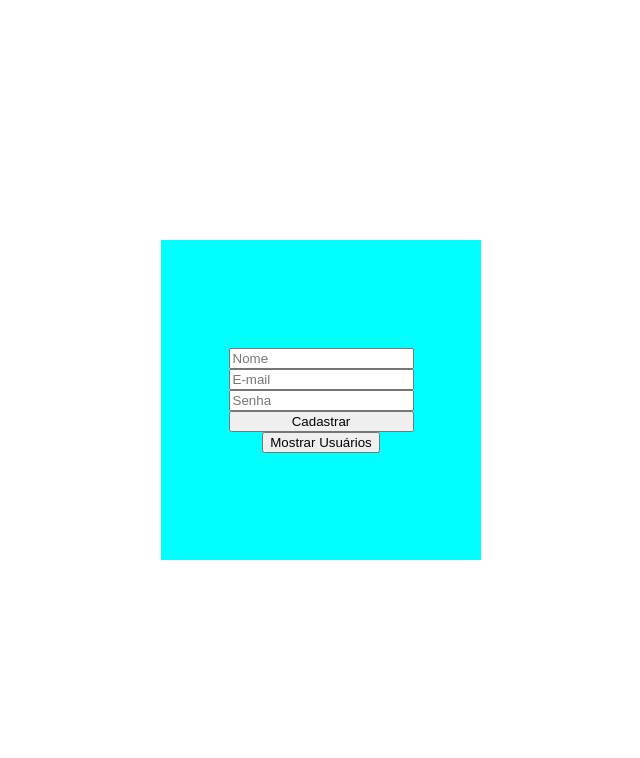
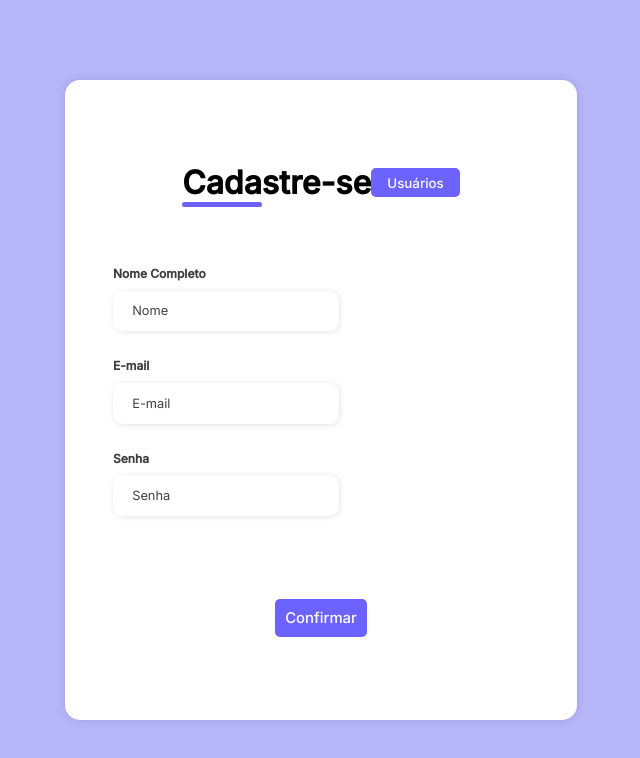
Before and after one commit to victoriavasconcelos/miniProjeto, a plain HTML site: page index.html in a window 1280 px wide. Shown: the whole page, without its empty margins (319-959 px from the left). Drawn offline with Linux system fonts and the light colour scheme.

Commit message:
criação da estilição

```diff
--- a/index.html
+++ b/index.html
@@ -2,21 +2,45 @@
 <html lang="pt-BR">
 <head>
     <meta charset="UTF-8">
+    <meta http-equiv="X-UA-Compatible" content="IE=edge">
     <meta name="viewport" content="width=device-width, initial-scale=1.0">
     <link rel="stylesheet" type="text/css" href="style.css">
-    <title>miniProjeto</title>
+    <title>Mini Projeto</title>
 </head>
 <body>
+
     <div id="forms">
-    <form>
-        <input placeholder="Nome" type="text" id="campoNome" required>
-        <input placeholder="E-mail" type="text" id="campoEmail" required>
-        <input placeholder="Senha" type="password" id="campoSenha" required>
-        <button type="button" onclick="adicionarUsuario()">Cadastrar</button>
-    </form>
-    <button onclick="window.location.href='/pages/usuarios.html'">Mostrar Usuários</button>
+        <form>
+            <div class="formHeader">
+                <div class="title">
+                    <h1>Cadastre-se</h1>
+                </div>
+                <div class="cadastros">
+                    <nav id="cadastrosRealizados">
+                        <button onclick="window.location.href='/pages/usuarios.html'"><a> Usuários </a></button>
+                    </nav>
+                </div>
+            </div>
+
+            <div class="inputGroup">
+                <div class="labels">
+                    <label for="campoNome">Nome Completo</label>
+                    <input placeholder="Nome" type="text" id="campoNome" required>
+                </div>
+                <div class="labels">
+                    <label for="campoEmail">E-mail</label>
+                    <input placeholder="E-mail" type="text" id="campoEmail" required>
+                </div>
+                <div class="labels">
+                    <label for="campoSenha">Senha</label>
+                    <input placeholder="Senha" type="password" id="campoSenha" required>
+                </div>
+            </div>
+            <div class="botaoConfirmar">
+                <button type="button" onclick="adicionarUsuario()"><a>Confirmar</a></button>
+            </div>
+        </form>
     </div>
-
 
 <script src="script.js">  </script>
 </body>
--- a/style.css
+++ b/style.css
@@ -1,27 +1,167 @@
-#forms{
-    background-color: aqua;
-    margin: 10px;
-    padding: 10px;
-    width: 300px;
-    height: 300px;
+@import url('https://fonts.googleapis.com/css2?family=Inter:wght@200;300;400;500&family=Open+Sans:wght@300;400;500;600&display=swap');
+
+* {
+    padding: 0;
+    margin: 0;
+    box-sizing: border-box;
+    font-family: 'Inter', sans-serif;
+}
+
+body {
+    width: 100%;
+    height: 100vh;
     display: flex;
     justify-content: center;
     align-items: center;
-    text-align: center;
+    background-color: #0c0ce94d;
+}
+
+
+
+#forms{
+    width: 80%;
+    height: 80vh;
+    display: flex;
+    justify-content: center;
+}
+
+#forms form {
+    width: 50%;
+    display: flex;
     flex-direction: column;
+    justify-content: center;
+    align-items: center;
+    background-color: #fff;
+    padding: 3rem;
+    border-radius: 15px;
+    box-shadow: 0 0 10px rgba(0, 0, 0, 0.1);
+}
+
+.formHeader {
+    margin-bottom: 3rem;
+    display: flex;
+    justify-content: space-around;
+
+  }
+
+.cadastros {
+    display: flex;
+    align-items: center;
+}
+
+.cadastros button {
+    border: none;
+    background-color: #6c63ff;
+    padding: 0.4rem 1rem;
+    border-radius: 5px;
+    cursor: pointer;
+    transition: background-color 0.3s ease;
+}
+
+.cadastros button:hover {
+    background-color: #0c0ce94d;
+}
+
+a {
+    text-decoration: none;
+    font-weight: 500;
+    color: #fff;
+}
+
+.formHeader h1::after {
+    content: '';
+    display: block;
+    width: 5rem;
+    height: 0.3rem;
+    background-color: #6c63ff;
+    margin: 0 auto;
+    position: absolute;
+    border-radius: 10px;
+}
+
+.inputGroup {
+    display: flex;
+    flex-wrap: wrap;
+    justify-content: space-between;
+    padding: 1rem 0;
+}
+
+.labels {
+    display: flex;
+    flex-direction: column;
+    margin-bottom: 1.1rem;
 
 }
 
-#forms form {
-    display: flex;
-    flex-direction: column;
+.labels input {
+    margin: 0.6rem 0;
+    padding: 0.8rem 1.2rem;
+    border: none;
+    border-radius: 10px;
+    box-shadow: 1px 1px 6px #0000001c;
+    font-size: 0.8rem;
 }
 
-body {
-    margin: 0;
-    padding: 0;
-    display: flex;
-    justify-content: center;
-    align-items: center;
-    height: 100vh;
+.labels input:hover {
+    background-color: #eeeeee75;
 }
+
+.labels input:focus-visible {
+    outline: 1px solid #6c63ff;
+}
+
+.labels label {
+    font-size: 0.75rem;
+    font-weight: 600;
+    color: #000000c0;
+}
+
+.labels input::placeholder {
+    color: #000000be;
+}
+
+.botaoConfirmar button {
+    width: 100%;
+    margin-top: 2.5rem;
+    border: none;
+    background-color: #6c63ff;
+    padding: 0.62rem;
+    border-radius: 5px;
+    cursor: pointer;
+    transition: background-color 0.3s ease;
+}
+
+.botaoConfirmar button:hover {
+    background-color: #0c0ce94d;
+}
+
+.botaoConfirmar button a {
+    text-decoration: none;
+    font-size: 0.93rem;
+    font-weight: 500;
+    color: #fff;
+}
+
+
+@media screen and (max-width: 1330px) {
+
+    .container {
+      width: 50%;
+    }
+
+    .form {
+      width: 100%;
+    }
+  }
+
+  @media screen and (max-width: 1064px) {
+
+    .input-group {
+      flex-direction: column;
+      z-index: 5;
+      padding-right: 5rem;
+      max-height: 10rem;
+      overflow-y: scroll;
+      flex-wrap: nowrap;
+    }
+}
```
Also changed, not shown: pages/usuarios.html (+5 -3 lines).
